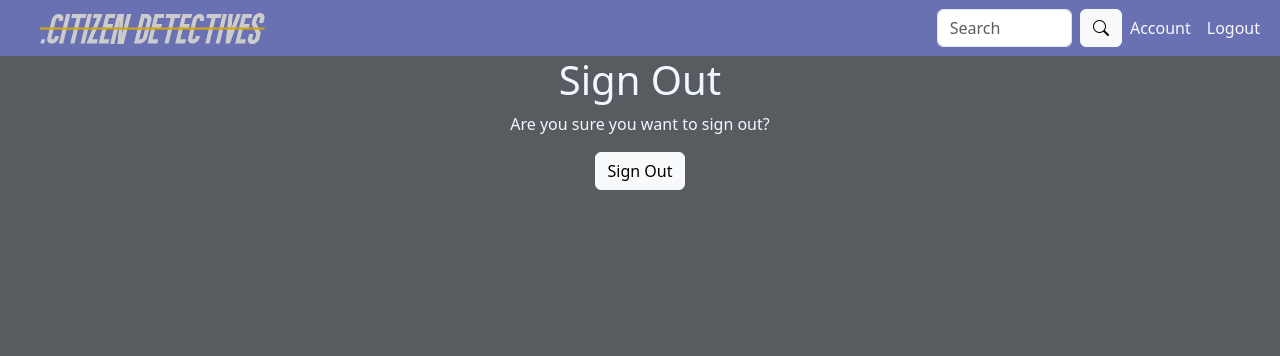
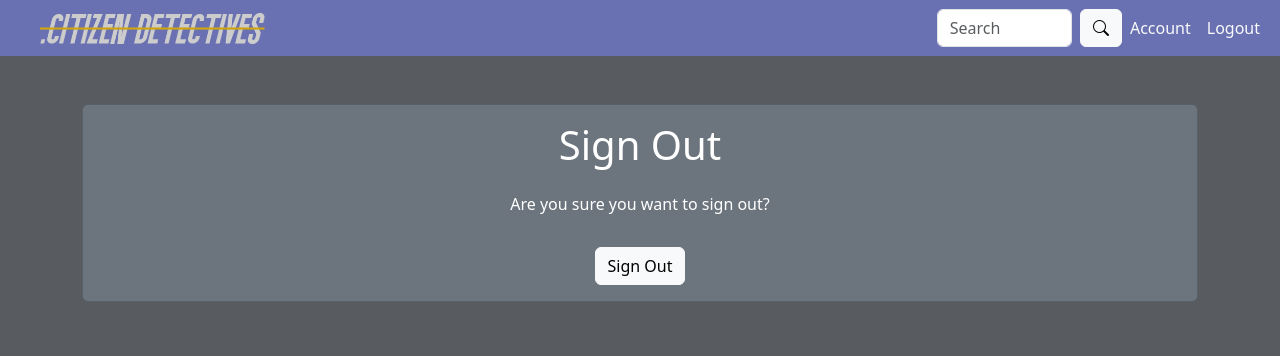
Before and after one commit to alcl2000/pp4-Amy-Lewis, a Django app: page /accounts/logout/ in a window 1280 px wide. Shown: the top 356 px of the page. Run offline with Django 4.2, Linux system fonts and the light colour scheme; the visitor is signed in with stand-in values (Sample User, id 1); some web fonts are replaced.

Commit message:
style: logout style

```diff
--- a/templates/account/logout.html
+++ b/templates/account/logout.html
@@ -1,7 +1,8 @@
 {% extends "base.html" %}
 
 {% block content %}
-<div class="text-center">
+<div class="container mt-5">
+  <div class="p-3 text-center card text-bg-secondary">
     <h1>Sign Out</h1>
 
     <p>Are you sure you want to sign out?</p>
@@ -14,5 +15,5 @@
       <button class="btn btn-light" type="submit">Sign Out</button>
     </form>
   </div>
-
+</div>
 {% endblock %}
```
Lines whose indentation alone changed are shown as unchanged.
